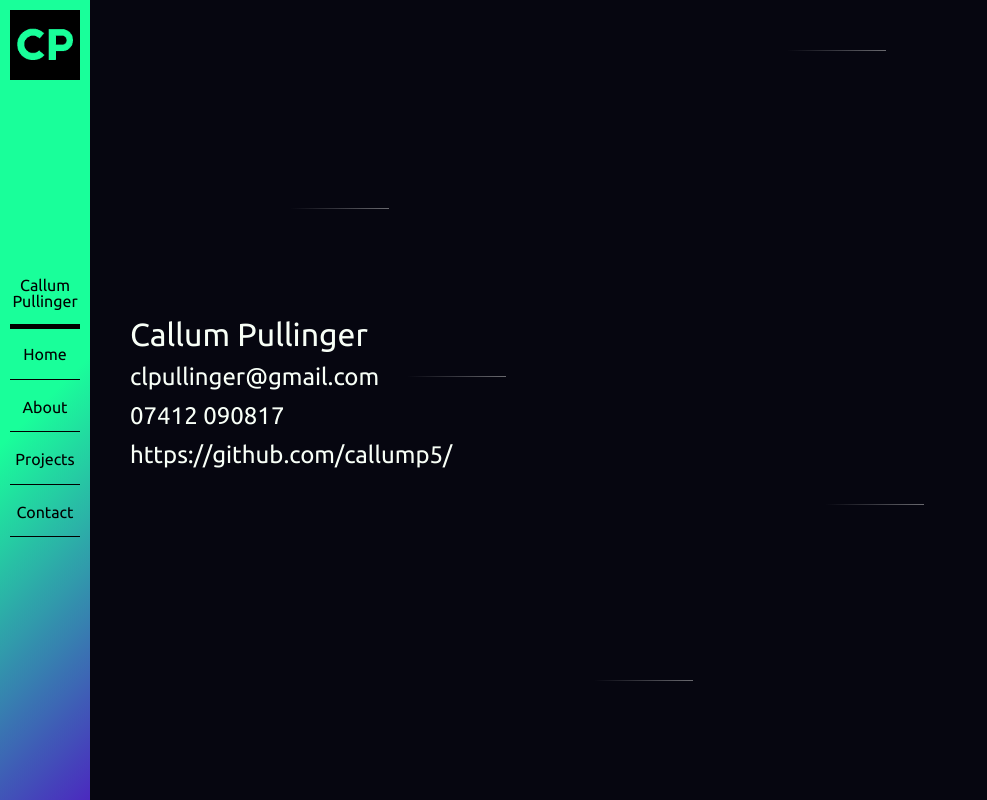
After one commit to callump5/portfolio_site, a Django app: page /contact/ in a window 1280 px wide. The commit adds this page. Shown: the whole page, without its empty margins (0-987 px from the left). Run offline with Django 3.2, Linux system fonts and the light colour scheme; data comes from the database, SQL or seed files in the repository; both versions use the stored data as it was after the commit; parts of the project's set-up code (start-up, migrations or seed data) failed here and were passed over; some libraries are stand-ins or nearby versions.

Commit message:
just AWS left to set up

```diff
--- /dev/null
+++ b/contact/models.py
@@ -0,0 +1,12 @@
+# -*- coding: utf-8 -*-
+from __future__ import unicode_literals
+
+from django.db import models
+
+# Create your models here.
+
+class MyDetails(models.Model):
+    name = models.CharField(max_length=200)
+    number = models.CharField(max_length=12)
+    email = models.CharField(max_length=200)
+    github = models.CharField(max_length=200)
--- /dev/null
+++ b/contact/tests.py
@@ -0,0 +1,6 @@
+# -*- coding: utf-8 -*-
+from __future__ import unicode_literals
+
+from django.test import TestCase
+
+# Create your tests here.
--- /dev/null
+++ b/contact/urls.py
@@ -0,0 +1,7 @@
+from django.conf.urls import url
+
+from .views import contact_info
+
+urlpatterns = [
+    url(r'^contact/$', contact_info),
+]
--- /dev/null
+++ b/contact/views.py
@@ -0,0 +1,11 @@
+# -*- coding: utf-8 -*-
+from __future__ import unicode_literals
+
+from django.shortcuts import render
+
+from .models import *
+# Create your views here
+
+def contact_info(request):
+    details = MyDetails.objects.all
+    return render(request, 'contact/contact.html', {'details': details})
--- a/portfolio_site/settings.py
+++ b/portfolio_site/settings.py
@@ -45,6 +45,7 @@ INSTALLED_APPS = [
     'home',
     'about',
     'projects',
+    'contact',
 ]
 
 MIDDLEWARE = [
--- a/portfolio_site/urls.py
+++ b/portfolio_site/urls.py
@@ -33,6 +33,10 @@ urlpatterns = [
     # Projects
     url(r'', include('projects.urls')),
 
+    # Contact
+
+url(r'', include('contact.urls')),
+
 
     # Media
 
--- a/static/css/style.css
+++ b/static/css/style.css
@@ -18,9 +18,13 @@
 }
 /* Fonts */
 
+
 h1, h2, h3, h4, ul, li, a, button, th, td, text, p, label, span{
     color: var(--textColor);
-    font-family: 'Montserrat', sans-serif;
+    font-family: 'Open Sans', sans-serif;
+    font-family: 'Raleway', sans-serif;
+    font-family: 'Ubuntu', sans-serif;
+
 }
 
 h1, h2, p {
@@ -75,12 +79,20 @@ body {
     position: fixed;
     top: 10px;
     left: 10px;
+    display: none;
 }
 
 #name {
     padding: var(--navSpacing) 0;
     border-bottom: var(--navText) 5px solid;
     text-align: center;
+}
+
+.nav {
+    display: flex;
+    flex-direction: column;
+    justify-content: center;
+    align-items: center;
 }
 
 .nav li {
@@ -94,6 +106,10 @@ body {
     flex-direction: column;
     justify-content: center;
     align-items: center;
+}
+
+.nav li:nth-child(1) {
+    border-top: 1px solid var(--navText);
 }
 
 .nav li:hover{
@@ -110,6 +126,9 @@ nav a:hover {
     background-color: var(--background2);
 }
 
+#name {
+    display: none;
+}
 
 
 /* Content Layout */
@@ -118,17 +137,14 @@ nav a:hover {
     height: 100%;
     width: 82%;
     margin: 0 auto;
-
-    position: absolute;
-    top: 0;
-    left: var(--navWidth);
+    padding-left: var(--navWidth);
 }
 
 
 .page {
     min-height: 100vh;
     width: 90%;
-    padding: 25px 0;
+    padding: 25px 10px 25px 0;
 
     display: flex;
     flex-direction: column;
@@ -141,6 +157,10 @@ nav a:hover {
     align-items: center;
 }
 
+.pageRow .col-md-4 {
+    margin: 10px 0;
+    padding: 0 10px;
+}
 
 .btn {
     border: 2px solid var(--background2);
@@ -148,10 +168,7 @@ nav a:hover {
 }
 
 
-
-
 /* Projects */
-
 
 .project {
     display: flex;
@@ -163,8 +180,8 @@ nav a:hover {
 
 
 .project img {
-    height: 175px;
-    width: auto;
+    height: auto;
+    width: 200px;
     margin-bottom: 10px;
 }
 
@@ -174,18 +191,19 @@ nav a:hover {
 .project-details {
     display: flex;
     flex-direction: column;
-    justify-content: center;
-    align-items: center;
+    padding: 30px;
 }
 .project-top {
     display: flex;
-    flex-direction: row;
+    flex-direction: column;
+    margin-bottom: 20px;
+
 }
 .project-title {
     margin-bottom: 20px;
+    padding-right: 25px;
 }
-.project-goals {
-    margin-left: 75px;
+.project-goals{
 }
 .goals {
     display: flex;
@@ -193,13 +211,50 @@ nav a:hover {
 }
 
 
+/* Responsive */
+
+@media screen and (min-height: 430px){
+    #logo img {
+        display: block;
+    }
+}
+
+@media screen and (min-height: 560px){
+    #name {
+        display: block;
+    }
+
+    .nav li:nth-child(1) {
+        border-top: none;
+    }
+}
 
 
+@media screen and  (min-width: 500px){
+    .page {
+        width: 100%;
+        margin: 0;
+        padding: 40px 0;
+    }
+}
 
-/* Responsive */
+@media screen and  (min-width: 800px){
+
+.project-title {
+    width: 50%;
+}
+.project-goals{
+    width: 50%;
+}
+
+}
 
 @media screen and (min-width: 1000px) {
- #main {
-     width: 100%;
- }
+    #main {
+        width: 100%;
+    }
+
+    .project-top {
+        flex-direction: row;
+    }
 }
--- a/templates/about/about.html
+++ b/templates/about/about.html
@@ -10,7 +10,6 @@
                 <p>{{ qually.description }}</p>
             {% endfor %}
         </div>
-
 
         <div class="col-md-4">
             <h1 style="color: var(--color2);">Skills!</h1>
@@ -26,5 +25,4 @@
             {% endfor %}
         </div>
     </div>
-
 {% endblock %}
--- /dev/null
+++ b/templates/contact/contact.html
@@ -0,0 +1,15 @@
+{% extends 'index.html' %}
+{% block content %}
+
+<div class="page">
+
+    {% for detail in details %}
+        <h1>{{ detail.name }}</h1>
+        <p>{{ detail.email }}</p>
+        <p>{{ detail.number }}</p>
+        <p>{{ detail.github }}</p>
+    {% endfor %}
+
+</div>
+
+{% endblock %}
--- a/templates/index.html
+++ b/templates/index.html
@@ -11,6 +11,8 @@
     <link rel="stylesheet" href="/static/css/star.css">
     <link rel="stylesheet" href="/static/css/style.css">
 
+
+    <link href="https://fonts.googleapis.com/css?family=Montserrat|Open+Sans|Raleway|Ubuntu" rel="stylesheet">
     <!--
     <link
       href="http://cdnjs.cloudflare.com/ajax/libs/font-awesome/4.3.0/css/font-awesome.css"
@@ -34,9 +36,8 @@
         <ul class="nav">
             <li><a href="/">Home</a></li>
             <li><a href="/about/">About</a></li>
-            <li><a>Blog</a></li>
             <li><a href="/projects/">Projects</a></li>
-            <li><a>Contact</a></li>
+            <li><a href="/contact/">Contact</a></li>
         </ul>
     </nav>
 </header>
--- a/templates/projects/project.html
+++ b/templates/projects/project.html
@@ -3,15 +3,15 @@
 {% block content %}
     <div class="page">
 
-        <div class="">
+        <div class="project-details">
             <div class="project-top">
                 <div class="project-title">
-                    <h2 style="color: var(--color3)">{{ project }}</h2>
+                    <h2 style="color: var(--color3)">{{ project.title }}</h2>
                     <p>{{ project.brief }}</p>
                 </div>
 
                 <div class="project-goals">
-                <h2 style="color: var(--color1)">Project Goal:</h2>
+                <h2 style="color: var(--color1)">Project Goals</h2>
                     <div class="goals">
                         {% for goal in goals %}
                             <p>{{ goal.goal }}</p>
--- a/templates/projects/projects_list.html
+++ b/templates/projects/projects_list.html
@@ -6,7 +6,7 @@
         {% for project in projects %}
             <div class="project">
                 <img src="{{ project.thumb.url }}">
-            <a class="btn" href="/projects/project-{{ project.id }}">{{ project }}</a>
+            <a class="btn" href="/projects/project-{{ project.id }}">{{ project.title }}</a>
             </div>
         {% endfor %}
     </div>
```
Also changed, not shown: contact/admin.py (added, +10 -0 lines), contact/apps.py (added, +8 -0 lines), contact/__init__.py (added), contact/migrations/0001_initial.py (added), contact/migrations/__init__.py (added), db.sqlite3.
